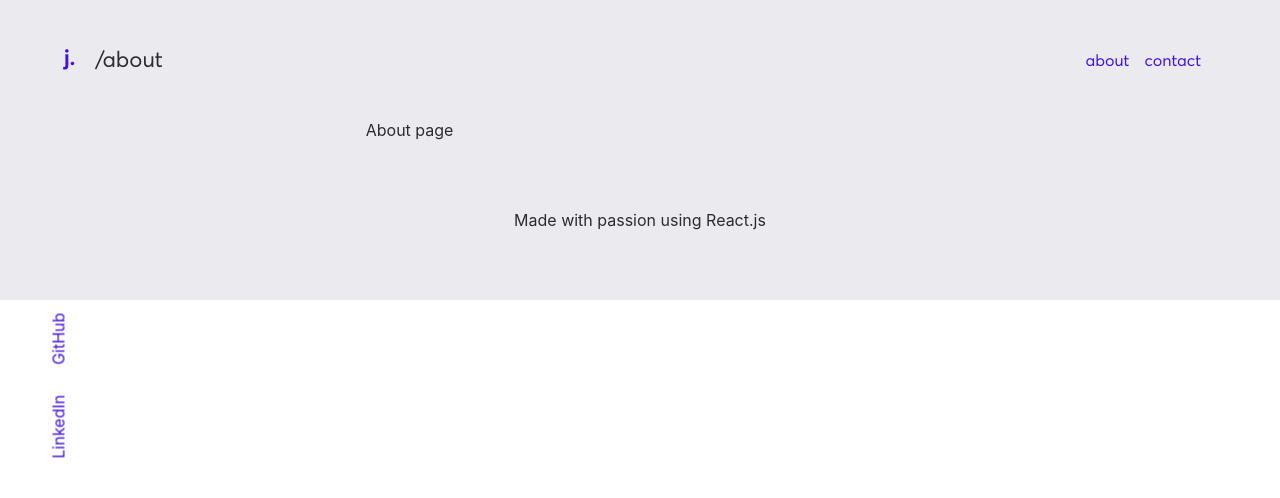
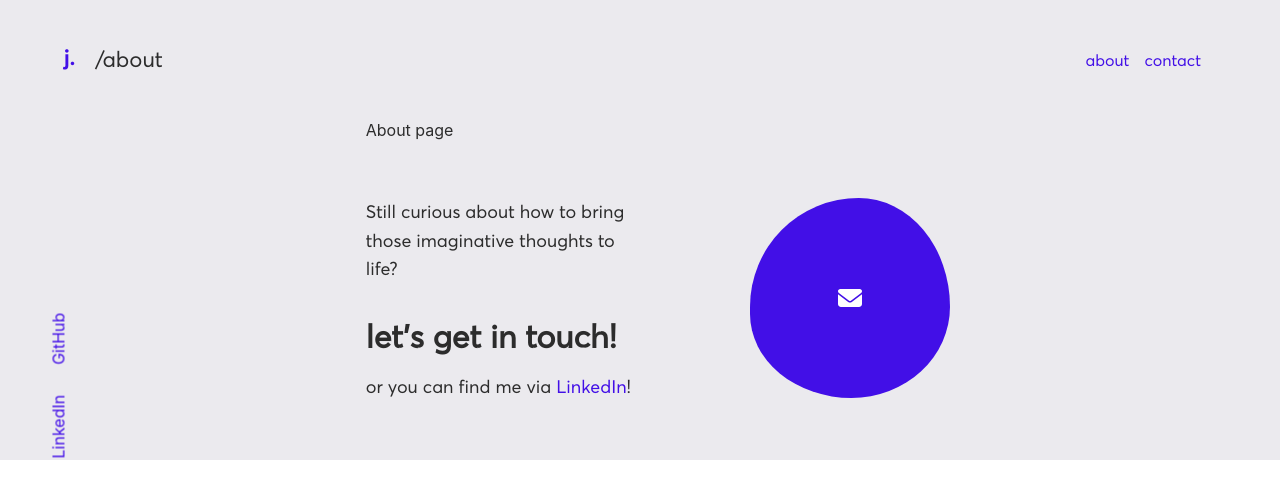
Before and after one commit to jhtkoo0426/Portfolio-v2, a React (Create React App) app in the folder app/: page /about in a window 1280 px wide. Shown: the top 498 px of the page. Built offline with nearby package versions, Linux system fonts and the light colour scheme.

Commit message:
Completed botnav

```diff
--- a/app/src/App.js
+++ b/app/src/App.js
@@ -3,7 +3,6 @@ import React from "react";
 
 import Layout from "./pages/Layout";
 import About from "./pages/About";
-import Contact from "./pages/Contact";
 import Home from "./pages/Home";
 
 
@@ -25,7 +24,6 @@ const AppRoute = () => {
       <Route path="/" element={<Layout/>}>
         <Route path="/" index element={<Home/>} />
         <Route path="/about" element={<About/>} />
-        <Route path="/contact" element={<Contact/>} />
       </Route>
     </Routes>
   );
--- a/app/src/components/Anchor.js
+++ b/app/src/components/Anchor.js
@@ -1,9 +1,10 @@
 // React.js component for anchor with applied CSS effects.
 // inline (bool): True for an inline anchor, false for a block anchor.
 // underline (bool): True for an underline animation.
-const Anchor = ({ id, children, href, inline, underline }) => {
+// target (bool): True for _blank, False for nothing.
+const Anchor = ({ id, children, href, inline, underline, target }) => {
     return (
-        <a className={"anchor" + (inline === true ? " inline" : "") + (underline ===  true ? " underline" : "")} href={href} target="_blank" id={id} rel="noreferrer">{ children }</a>
+        <a className={"anchor" + (inline === true ? " inline" : "") + (underline ===  true ? " underline" : "")} href={href} target={target === true ? "_blank" : "_self"} id={id} rel="noreferrer">{ children }</a>
     )
 }
 
--- a/app/src/css/layout.scss
+++ b/app/src/css/layout.scss
@@ -78,13 +78,41 @@
     }
 
     .botnav-container {
-        height: 20vh;
+        height: 40vh;
         grid-row: 3;
-        grid-column: 1 / 4;
-        margin: 0 5%;
+        grid-column: 2;
         display: flex;
         justify-content: center;
         align-items: center;
+
+        .contacts-container {
+            display: grid;
+            grid-template-columns: 50% 30%;
+            grid-column-gap: 20%;
+
+            .blob2 {
+                width: 200px;
+                height: 200px;
+                display: flex;
+                justify-content: center;
+                align-items: center;
+                border-radius: 40% 60% 70% 30% / 40% 50% 60% 50%;
+                background-color: var(--purple);
+                animation: morph 3s linear infinite;
+                font-family: 'Averta';
+                font-size: 1.5rem;
+
+                a {
+                    color: var(--white);
+                }
+            }
+
+            @keyframes morph{
+                0%, 100% { border-radius: 40% 60% 70% 30% / 40% 40% 60% 50%; }
+                34% { border-radius: 70% 30% 50% 50% / 30% 30% 70% 70%; }
+                67% { border-radius: 100% 60% 60% 100% / 100% 100% 60% 60%; }
+            }
+        }
     }
 }
 
--- a/app/src/pages/Contact.js
+++ /dev/null
@@ -1,9 +0,0 @@
-const Contact = () => {
-    return (
-        <div className="contact">
-            Contacts page
-        </div>
-    );
-}
-
-export default Contact
--- a/app/src/pages/Home.js
+++ b/app/src/pages/Home.js
@@ -49,7 +49,7 @@ const Home = () => {
                 </div>
 
                 <Title id={"contact"} size={"small"}>
-                    Want to learn how flexible and easy-going I am? Just <Anchor inline={true} href={""}>say hello</Anchor>
+                    Want to learn how flexible and easy-going I am? Just <Anchor  target={true} inline={true} href={""}>say hello</Anchor>
                 </Title>
                 <p>or keep scrolling if you want to learn more...</p>
             </div>
--- a/app/src/pages/Layout.js
+++ b/app/src/pages/Layout.js
@@ -1,10 +1,10 @@
 import { Outlet, Link, useLocation } from "react-router-dom";
 
 import Anchor from "../components/Anchor";
+import Title from "../components/Title";
 
-import { FontAwesomeIcon } from "@fortawesome/react-fontawesome";
-import { faLinkedinIn, faGithub } from "@fortawesome/free-brands-svg-icons";
-
+import { FontAwesomeIcon } from '@fortawesome/react-fontawesome';
+import { faEnvelope, faL } from '@fortawesome/free-solid-svg-icons';
 
 
 const Layout = () => {
@@ -23,7 +23,7 @@ const Layout = () => {
           </div>
           <div className="topnav-menu">
             <Link className="anchor underline" to={"/about"}>about</Link>
-            <Link className="anchor underline" to={"/contact"}>contact</Link>
+            <Anchor inline={false} underline={true} href={"#contacts"} target={false}>contact</Anchor>
           </div>
         </nav>
 
@@ -31,12 +31,12 @@ const Layout = () => {
         <nav className="sidenav-container">
           <ul>
             <li>
-              <Anchor underline={true} href={"https://www.linkedin.com/in/koo-justin/"}>
+              <Anchor target={true} underline={true} href={"https://www.linkedin.com/in/koo-justin/"}>
                 LinkedIn
               </Anchor>
             </li>
             <li>
-              <Anchor underline={true} href={"https://github.com/jhtkoo0426"}>
+              <Anchor target={true} underline={true} href={"https://github.com/jhtkoo0426"}>
                 GitHub
               </Anchor>
             </li>
@@ -49,8 +49,19 @@ const Layout = () => {
         </div>
 
         {/* Bottom navigation bar */}
-        <nav className="botnav-container">
-          Made with passion using React.js
+        <nav className="botnav-container" id="contacts">
+          <div className="contacts-container">
+            <div>
+              <p>Still curious about how to bring those imaginative thoughts to life?</p>
+              <Title size={"small"}>let's get in touch!</Title>
+              <p>or you can find me via <Anchor target={true} inline={true} underline={false} href={"https://www.linkedin.com/in/koo-justin/"}>LinkedIn</Anchor>!</p>
+            </div>
+            <div className="blob2">
+              <Anchor className="blob2" href={"mailto:jhtkbusiness@gmail.com"} target={true} underline={false}>
+                <FontAwesomeIcon icon={faEnvelope}></FontAwesomeIcon>
+              </Anchor>
+            </div>
+          </div>
         </nav>
       </div>
     );
```
